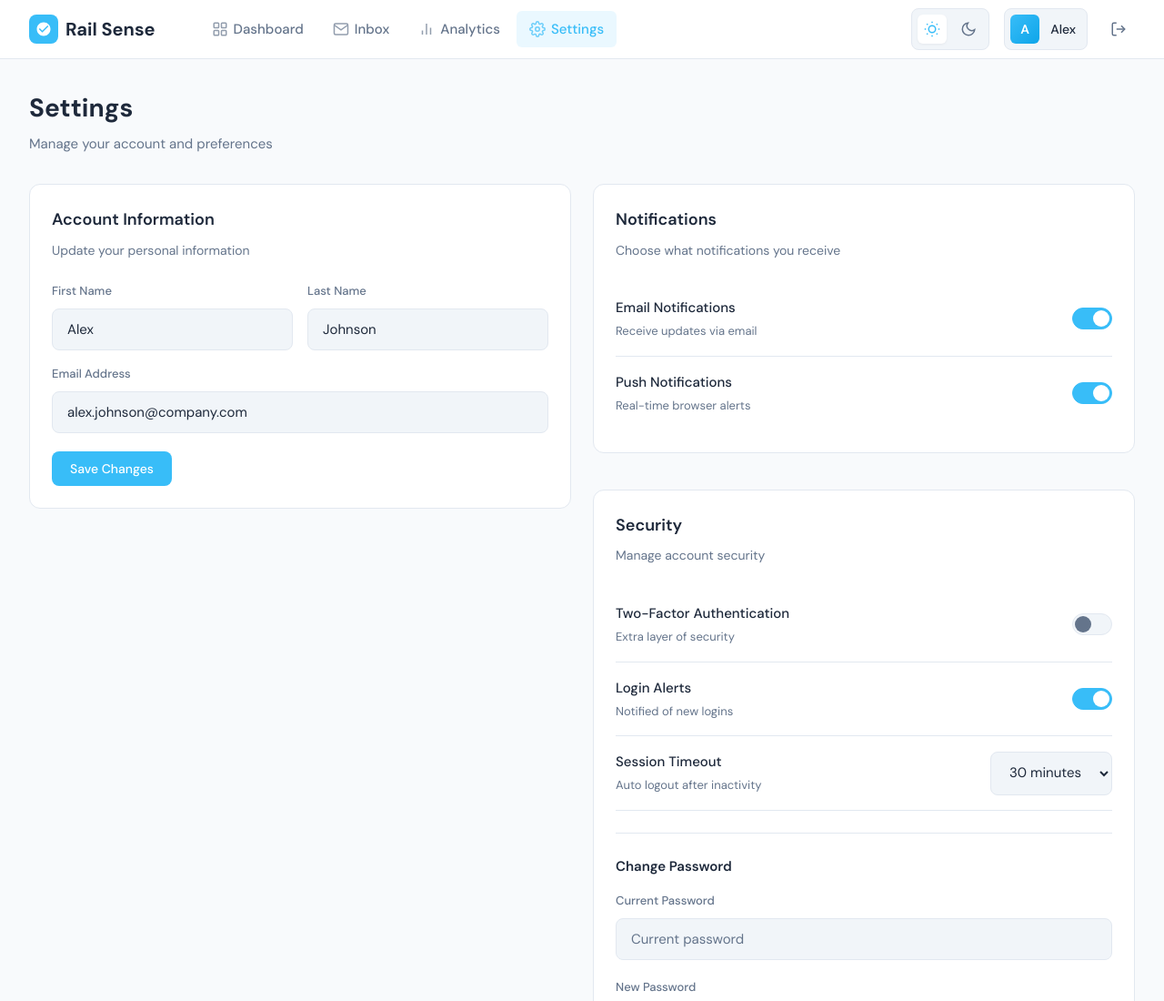
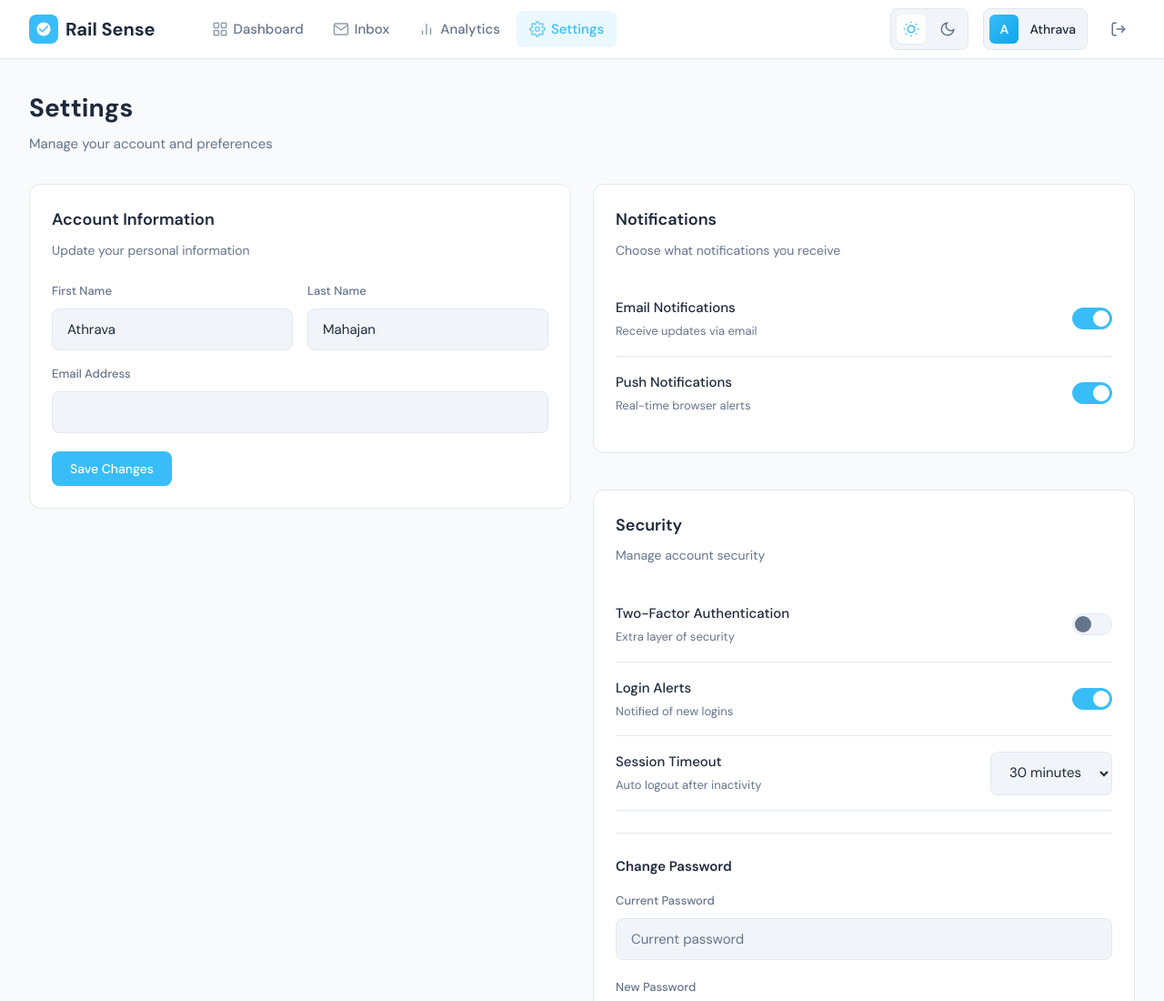
Before and after one commit to yashghone01/train-suraksha-netra, a plain HTML site: page settings.html in a window 1280 px wide. Shown: the top 1100 px of the page at 91% size. Drawn offline with Linux system fonts and the light colour scheme.

Commit message:
name change from alex to athrava

```diff
--- a/settings.html
+++ b/settings.html
@@ -59,7 +59,7 @@ https://templatemo.com/tm-608-daynight-admin
                         <button class="theme-btn theme-btn-snow active" onclick="setTheme('snow')"><svg viewBox="0 0 24 24" fill="none" stroke="currentColor" stroke-width="2"><circle cx="12" cy="12" r="5"/><line x1="12" y1="1" x2="12" y2="3"/><line x1="12" y1="21" x2="12" y2="23"/><line x1="4.22" y1="4.22" x2="5.64" y2="5.64"/><line x1="18.36" y1="18.36" x2="19.78" y2="19.78"/><line x1="1" y1="12" x2="3" y2="12"/><line x1="21" y1="12" x2="23" y2="12"/><line x1="4.22" y1="19.78" x2="5.64" y2="18.36"/><line x1="18.36" y1="5.64" x2="19.78" y2="4.22"/></svg></button>
                         <button class="theme-btn theme-btn-carbon" onclick="setTheme('carbon')"><svg viewBox="0 0 24 24" fill="none" stroke="currentColor" stroke-width="2"><path d="M21 12.79A9 9 0 1 1 11.21 3 7 7 0 0 0 21 12.79z"/></svg></button>
                     </div>
-                    <button class="user-menu"><div class="user-avatar">A</div><span class="user-name">Alex</span></button><a href="login.html" class="btn-logout" title="Logout"><svg viewBox="0 0 24 24" fill="none" stroke="currentColor" stroke-width="2"><path d="M9 21H5a2 2 0 0 1-2-2V5a2 2 0 0 1 2-2h4"/><polyline points="16 17 21 12 16 7"/><line x1="21" y1="12" x2="9" y2="12"/></svg></a>
+                    <button class="user-menu"><div class="user-avatar">A</div><span class="user-name">Athrava</span></button><a href="login.html" class="btn-logout" title="Logout"><svg viewBox="0 0 24 24" fill="none" stroke="currentColor" stroke-width="2"><path d="M9 21H5a2 2 0 0 1-2-2V5a2 2 0 0 1 2-2h4"/><polyline points="16 17 21 12 16 7"/><line x1="21" y1="12" x2="9" y2="12"/></svg></a>
                     <button class="mobile-menu-btn" onclick="toggleMobileMenu()"><svg viewBox="0 0 24 24" fill="none" stroke="currentColor" stroke-width="2"><line x1="3" y1="12" x2="21" y2="12"/><line x1="3" y1="6" x2="21" y2="6"/><line x1="3" y1="18" x2="21" y2="18"/></svg></button>
                 </div>
             </div>
@@ -81,10 +81,10 @@ https://templatemo.com/tm-608-daynight-admin
                             <h2 class="settings-title">Account Information</h2>
                             <p class="settings-desc">Update your personal information</p>
                             <div style="display: grid; grid-template-columns: 1fr 1fr; gap: 1rem; margin-bottom: 1rem;">
-                                <div class="form-group" style="margin-bottom: 0;"><label class="form-label">First Name</label><input type="text" class="form-input" value="Alex"></div>
-                                <div class="form-group" style="margin-bottom: 0;"><label class="form-label">Last Name</label><input type="text" class="form-input" value="Johnson"></div>
+                                <div class="form-group" style="margin-bottom: 0;"><label class="form-label">First Name</label><input type="text" class="form-input" value="Athrava"></div>
+                                <div class="form-group" style="margin-bottom: 0;"><label class="form-label">Last Name</label><input type="text" class="form-input" value="Mahajan"></div>
                             </div>
-                            <div class="form-group"><label class="form-label">Email Address</label><input type="email" class="form-input" value="alex.johnson@company.com"></div>
+                            <div class="form-group"><label class="form-label">Email Address</label><input type="email" class="form-input" value=" "></div>
                             <div style="margin-top: 1.25rem;"><button class="btn btn-primary">Save Changes</button></div>
                         </div>
                     </section>
```
Also changed, not shown: analytics.html (+1 -1 lines), inbox.html (+1 -1 lines).
